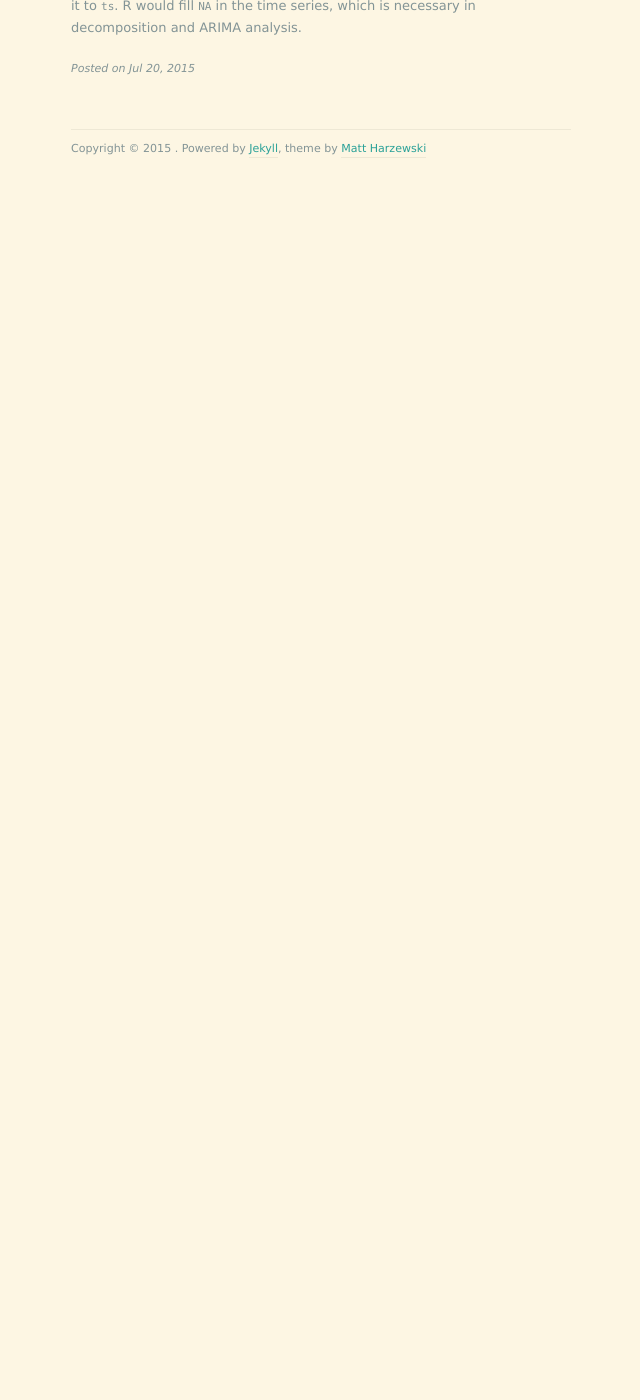
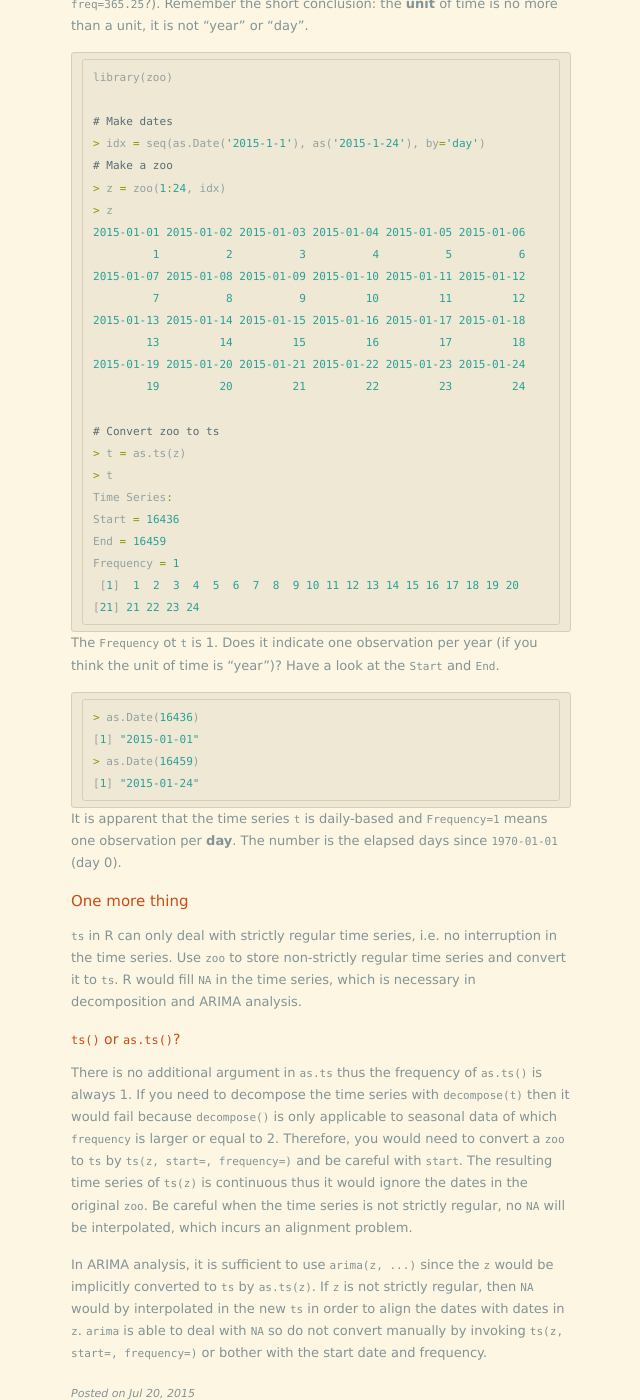
Before and after one commit to zhuzelong/zhuzelong.github.io, a Jekyll site: the page built from _posts/2015-07-20-time-series-in-r.md, in a window 1280 px wide and 1400 px high, scrolled down 2907 px. Shown: the whole window, without its empty margins (319-959 px from the left). Built offline with Jekyll 4.4.1, drawn with Linux system fonts in a browser that asks for light colours; nearby versions of some CDN libraries; Markdown is read by kramdown in place of the engine named in the settings; before the commit the page ends 3085 px from its top, so only the background shows below that; some of the changed text lies outside the part shown.

Commit message:
Update post
Update time series in R.

````diff
--- a/_posts/2015-07-20-time-series-in-r.md
+++ b/_posts/2015-07-20-time-series-in-r.md
@@ -122,6 +122,56 @@ The first 6 observations is in the season "100", then 8 observations in the seas
 A short conclusion: the season in `ts` is just a number and the date (or datetime) in `ts` is also a number (float). You would probably get confused and struggle to store a daily time series if you think the season is "year".
 
 
+### Daily data in `ts`
+Given the examples, you might think that the unit of time in `ts` is "year" and it is difficult to store daily data due to the leap year (`freq=365` or `freq=365.25`?). Remember the short conclusion: the **unit** of time is no more than a unit, it is not "year" or "day".
+
+```r
+library(zoo)
+
+# Make dates
+> idx = seq(as.Date('2015-1-1'), as('2015-1-24'), by='day')
+# Make a zoo
+> z = zoo(1:24, idx)
+> z
+2015-01-01 2015-01-02 2015-01-03 2015-01-04 2015-01-05 2015-01-06
+         1          2          3          4          5          6
+2015-01-07 2015-01-08 2015-01-09 2015-01-10 2015-01-11 2015-01-12
+         7          8          9         10         11         12
+2015-01-13 2015-01-14 2015-01-15 2015-01-16 2015-01-17 2015-01-18
+        13         14         15         16         17         18
+2015-01-19 2015-01-20 2015-01-21 2015-01-22 2015-01-23 2015-01-24
+        19         20         21         22         23         24
+
+# Convert zoo to ts
+> t = as.ts(z)
+> t
+Time Series:
+Start = 16436
+End = 16459
+Frequency = 1
+ [1]  1  2  3  4  5  6  7  8  9 10 11 12 13 14 15 16 17 18 19 20
+[21] 21 22 23 24
+```
+
+The `Frequency` ot `t` is 1. Does it indicate one observation per year (if you think the unit of time is "year")? Have a look at the `Start` and `End`.
+
+```r
+> as.Date(16436)
+[1] "2015-01-01"
+> as.Date(16459)
+[1] "2015-01-24"
+```
+
+It is apparent that the time series `t` is daily-based and `Frequency=1` means one observation per **day**. The number is the elapsed days since `1970-01-01` (day 0).
+
+
+
 ## One more thing
 
 `ts` in R can only deal with strictly regular time series, i.e. no interruption in the time series. Use `zoo` to store non-strictly regular time series and convert it to `ts`. R would fill `NA` in the time series, which is necessary in decomposition and ARIMA analysis.
+
+### `ts()` or `as.ts()`?
+
+There is no additional argument in `as.ts` thus the frequency of `as.ts()` is always 1. If you need to decompose the time series with `decompose(t)` then it would fail because `decompose()` is only applicable to seasonal data of which `frequency` is larger or equal to 2. Therefore, you would need to convert a `zoo` to `ts` by `ts(z, start=, frequency=)` and be careful with `start`. The resulting time series of `ts(z)` is continuous thus it would ignore the dates in the original `zoo`. Be careful when the time series is not strictly regular, no `NA` will be interpolated, which incurs an alignment problem.
+
+In ARIMA analysis, it is sufficient to use `arima(z, ...)` since the `z` would be implicitly converted to `ts` by `as.ts(z)`. If `z` is not strictly regular, then `NA` would by interpolated in the new `ts` in order to align the dates with dates in `z`. `arima` is able to deal with `NA` so do not convert manually by invoking `ts(z, start=, frequency=)` or bother with the start date and frequency.
````
